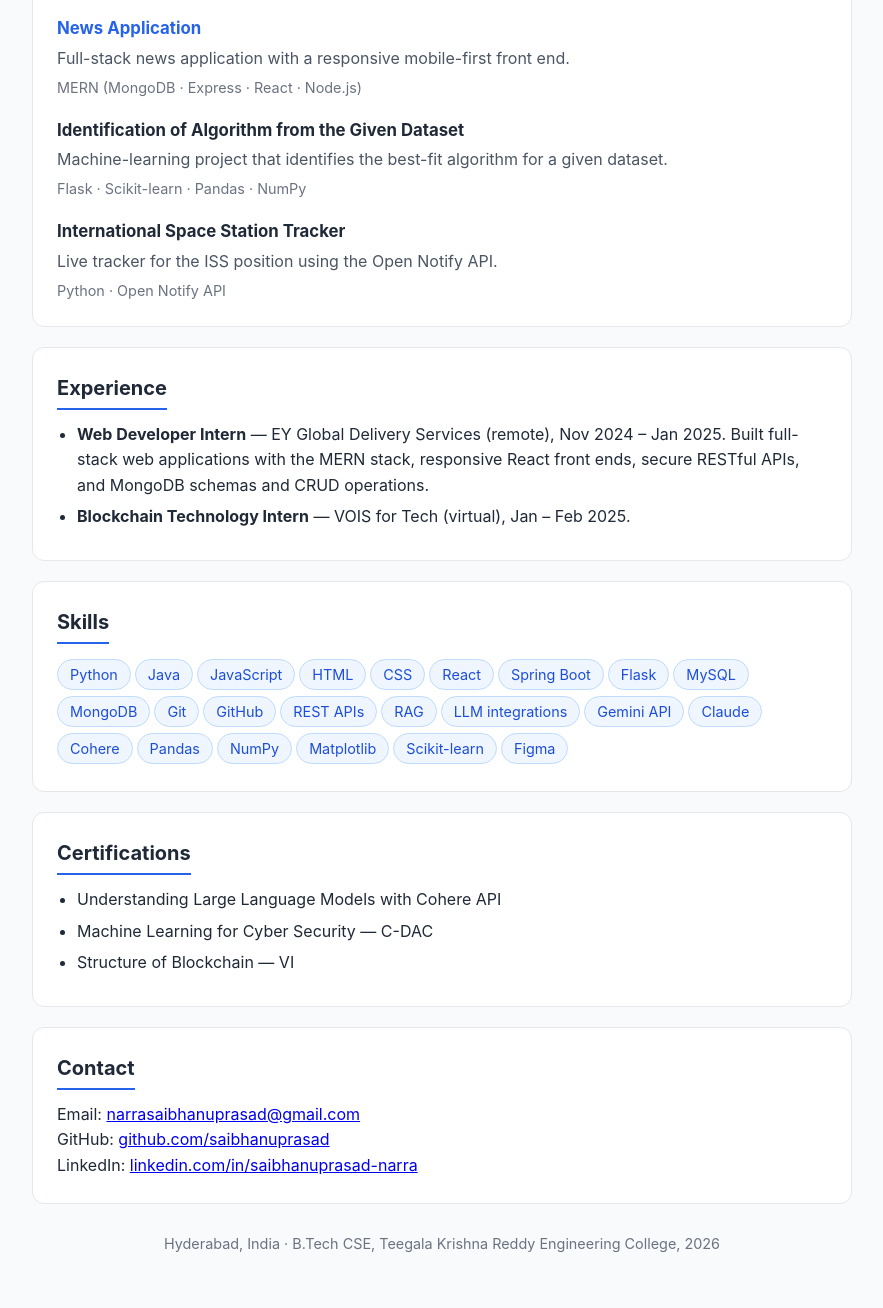
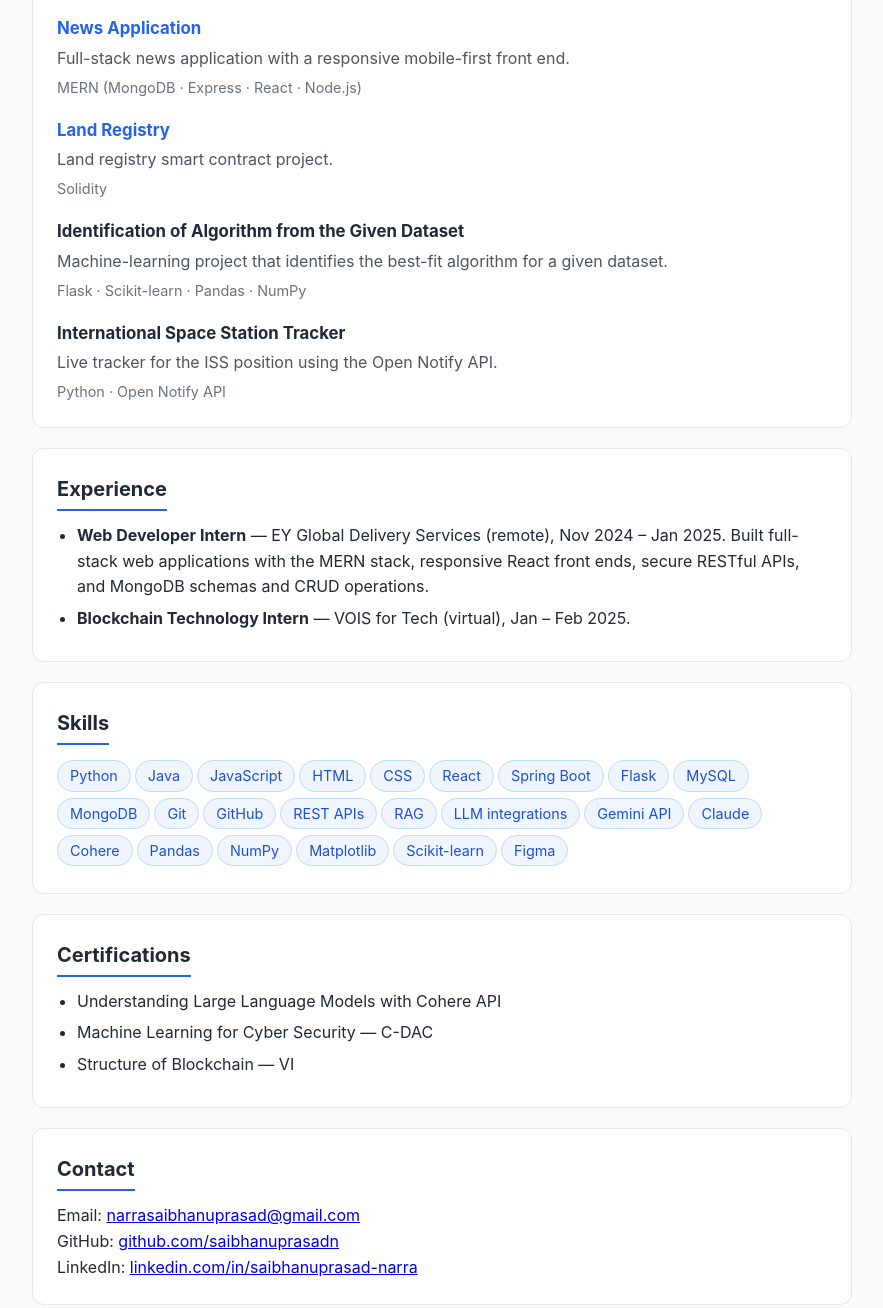
Before and after one commit to saibhanuprasadn/saibhanuprasadn.github.io, a plain HTML site: page index.html in a window 1280 px wide. Shown: the part 861-2169 px from the top of the page, without its empty margins (198-1081 px from the left). Drawn offline with Linux system fonts and the light colour scheme.

Commit message:
Fix repo links to saibhanuprasadn account, add Land Registry project

```diff
--- a/index.html
+++ b/index.html
@@ -36,7 +36,7 @@
     <h1>Sai Bhanu Prasad Narra</h1>
     <p class="role">Software / AI Engineer — B.Tech Computer Science, 2026</p>
     <p class="links">
-      <a href="https://github.com/saibhanuprasad">GitHub</a>
+      <a href="https://github.com/saibhanuprasadn">GitHub</a>
       <a href="https://linkedin.com/in/saibhanuprasad-narra">LinkedIn</a>
       <a href="mailto:narrasaibhanuprasad@gmail.com">Email</a>
     </p>
@@ -50,7 +50,7 @@
   <section>
     <h2>Projects</h2>
     <div class="project">
-      <h3><a href="https://github.com/saibhanuprasad/ai-document-assistant">AI Document Assistant</a></h3>
+      <h3><a href="https://github.com/saibhanuprasadn/ai-document-assistant">AI Document Assistant</a></h3>
       <p>RAG chatbot web app. Upload PDFs or text files, ask questions in plain English, and get answers grounded in your documents — with the exact source passages shown next to every answer. Retrieval uses TF-IDF vectors in a FAISS HNSW index, with optional Gemini-generated answers.</p>
       <p class="stack">Flask · scikit-learn · FAISS · Gemini API · Python</p>
     </div>
@@ -65,9 +65,14 @@
       <p class="stack">Java · SQL · Cloud · REST APIs · RBAC · PKI</p>
     </div>
     <div class="project">
-      <h3><a href="https://github.com/saibhanuprasad/NewsApplication">News Application</a></h3>
+      <h3><a href="https://github.com/saibhanuprasadn/NewsApplication">News Application</a></h3>
       <p>Full-stack news application with a responsive mobile-first front end.</p>
       <p class="stack">MERN (MongoDB · Express · React · Node.js)</p>
+    </div>
+    <div class="project">
+      <h3><a href="https://github.com/saibhanuprasadn/Land-Registry">Land Registry</a></h3>
+      <p>Land registry smart contract project.</p>
+      <p class="stack">Solidity</p>
     </div>
     <div class="project">
       <h3>Identification of Algorithm from the Given Dataset</h3>
@@ -108,7 +113,7 @@
   <section>
     <h2>Contact</h2>
     <p>Email: <a href="mailto:narrasaibhanuprasad@gmail.com">narrasaibhanuprasad@gmail.com</a><br>
-    GitHub: <a href="https://github.com/saibhanuprasad">github.com/saibhanuprasad</a><br>
+    GitHub: <a href="https://github.com/saibhanuprasadn">github.com/saibhanuprasadn</a><br>
     LinkedIn: <a href="https://linkedin.com/in/saibhanuprasad-narra">linkedin.com/in/saibhanuprasad-narra</a></p>
   </section>
 
```
